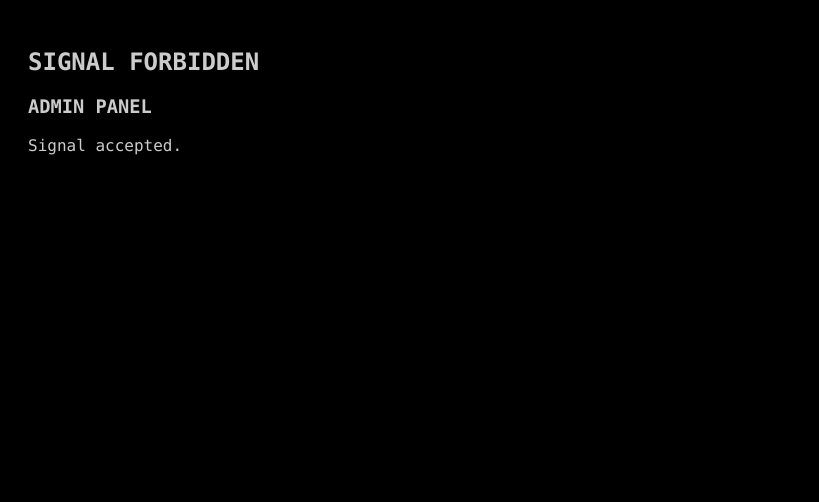
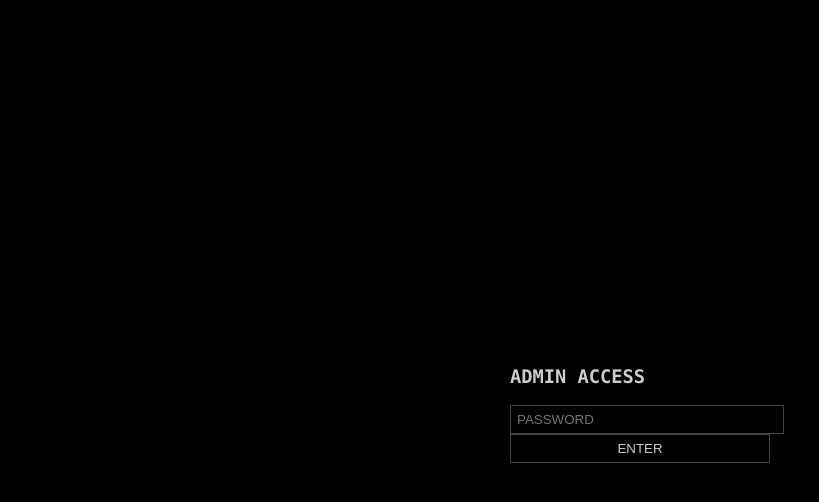
Before and after one commit to shinokuresatori/console-rep, a website: page public/dds/admin-lock.html in a window 1280 px wide. Shown: the whole page, without its empty margins (0-819 px from the left). Drawn offline with Linux system fonts and the light colour scheme.

Commit message:
Update admin-lock.html

```diff
--- a/public/dds/admin-lock.html
+++ b/public/dds/admin-lock.html
@@ -2,29 +2,59 @@
 <html lang="ja">
 <head>
 <meta charset="utf-8">
-<title>ADMIN PANEL</title>
+<title>ADMIN LOCK</title>
 <style>
 body{
   background:#000;
   color:#ccc;
   font-family:Consolas,monospace;
-  padding:20px;
+  display:flex;
+  justify-content:center;
+  align-items:center;
+  height:100vh;
 }
+input,button{
+  width:100%;
+  background:#000;
+  color:#ccc;
+  border:1px solid #444;
+  padding:6px;
+}
+#msg{ margin-top:6px; }
 </style>
 </head>
 <body>
 
+<div style="width:260px">
+  <h3>ADMIN ACCESS</h3>
+  <input id="pw" placeholder="PASSWORD"
+    onkeydown="if(event.key==='Enter')login()">
+  <button onclick="login()">ENTER</button>
+  <div id="msg"></div>
+</div>
+
 <script>
-/* ===== SIGNAL CHECK ===== */
-if(localStorage.getItem("admin_signal") !== "granted"){
-  document.body.innerHTML =
-    "<h2>SIGNAL FORBIDDEN</h2>";
-  throw new Error("NO SIGNAL");
+function login(){
+  const pw = document.getElementById("pw").value.trim();
+  const msg = document.getElementById("msg");
+
+  fetch("/dds/api/admin-login",{
+    method:"POST",
+    headers:{ "Content-Type":"application/json" },
+    body:JSON.stringify({ password: pw })
+  })
+  .then(r=>r.json())
+  .then(d=>{
+    if(d.ok){
+      /* ===== SIGNAL を送る ===== */
+      localStorage.setItem("admin_signal","granted");
+      location.href = "/dds/admin-panel.html";
+    }else{
+      msg.textContent = "ACCESS DENIED";
+    }
+  });
 }
 </script>
 
-<h3>ADMIN PANEL</h3>
-<p>Signal accepted.</p>
-
 </body>
 </html>
```
